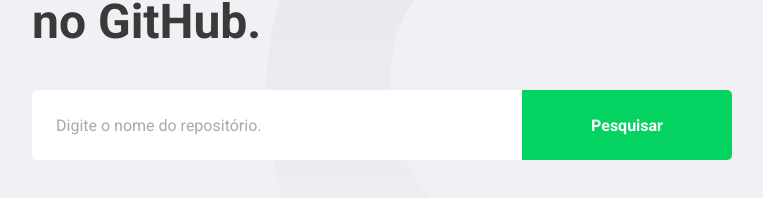
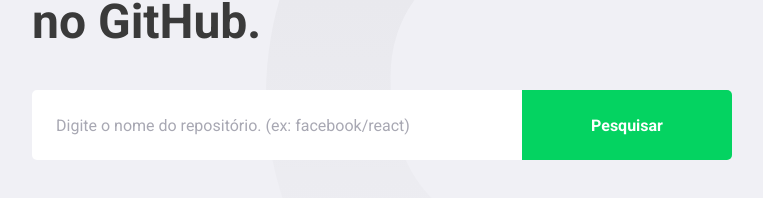
Before and after one commit to cgmbauer/github-explorer, a React (Create React App) app: page / in a window 1280 px wide. Shown: the part 218-416 px from the top of the page, without its empty margins (148-911 px from the left). Built offline with nearby package versions, Linux system fonts and the light colour scheme.

Commit message:
Error treatment
if form doesnt recieve input or input is wrong

```diff
--- a/src/pages/Dashboard/index.tsx
+++ b/src/pages/Dashboard/index.tsx
@@ -4,7 +4,7 @@
 
 import logoImg from '../../assets/logo.svg';
 
-import { Title, Form, Repositories } from './styles';
+import { Title, Form, Repositories, Error } from './styles';
 
 interface Repository {
   full_name: string;
@@ -17,6 +17,7 @@
 
 const Dashboard: React.FC = () => {
   const [newRepo, setNewRepo] = useState('');
+  const [inputError, setInputError] = useState('');
   const [repositories, setRepositories] = useState<Repository[]>([]);
 
   async function handleAddRepository(
@@ -24,27 +25,41 @@
   ): Promise<void> {
     event.preventDefault();
 
-    const response = await api.get<Repository>(`/repos/${newRepo}`);
+    if (!newRepo) {
+      setInputError('Digite autor/nome_do_repositório. ex: google/blockly');
+      return;
+    }
 
-    const repository = response.data;
+    try {
+      const response = await api.get<Repository>(`/repos/${newRepo}`);
 
-    setRepositories([...repositories, repository]);
+      const repository = response.data;
 
-    setNewRepo('');
+      setRepositories([...repositories, repository]);
+
+      setNewRepo('');
+
+      setInputError('');
+    } catch (err) {
+      setInputError('Erro na busca por esse repositório.');
+    }
   }
+
   return (
     <>
       <img src={logoImg} alt="GitHub Explorer" />
       <Title>Explore repositórios no GitHub.</Title>
 
-      <Form onSubmit={handleAddRepository}>
+      <Form hasError={!!inputError} onSubmit={handleAddRepository}>
         <input
           value={newRepo}
           onChange={e => setNewRepo(e.target.value)}
-          placeholder="Digite o nome do repositório."
+          placeholder="Digite o nome do repositório. (ex: facebook/react)"
         />
         <button type="submit"> Pesquisar </button>
       </Form>
+
+      {inputError && <Error>{inputError}</Error>}
 
       <Repositories>
         {repositories.map(repository => (
```
